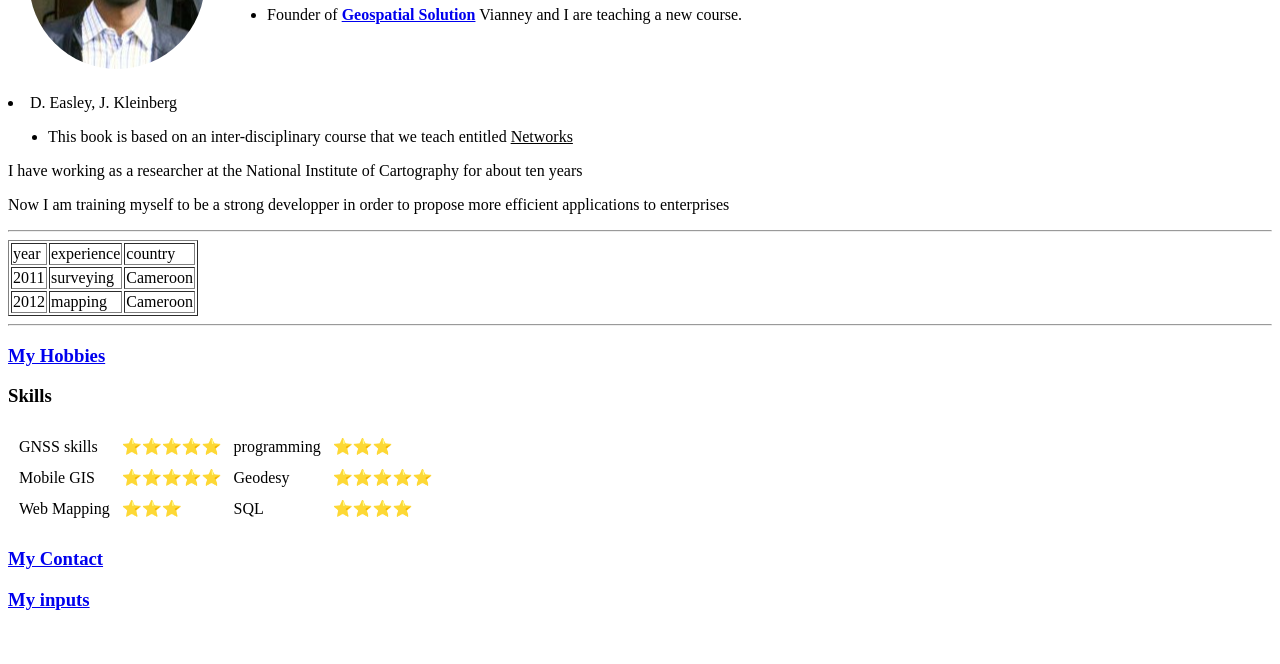
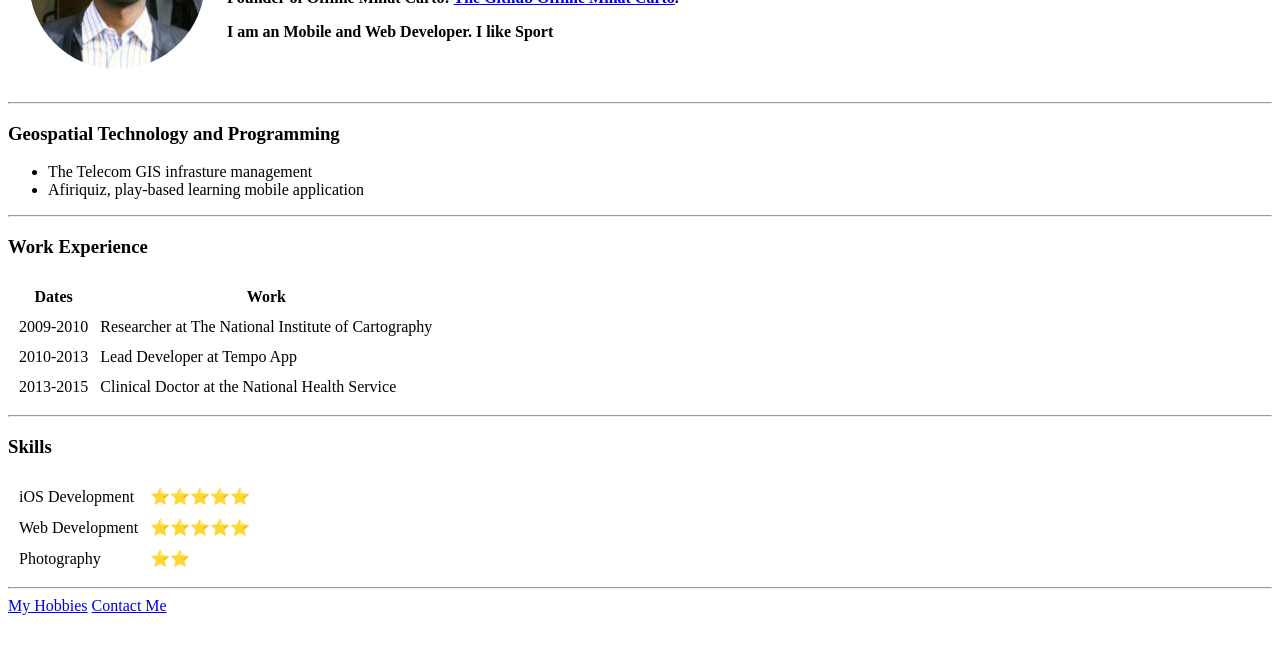
Before and after one commit to thibaudet7/cv, a plain HTML site: page index.html in a window 1280 px wide. Shown: the part 136-800 px from the top of the page. Drawn offline with Linux system fonts and the light colour scheme.

Commit message:
Add files via upload

```diff
--- a/index.html
+++ b/index.html
@@ -1,73 +1,72 @@
 <!DOCTYPE html>
-<html lang="en" dir="ltr">
+<html>
 
 <head>
   <meta charset="utf-8">
-  <title> Thibaut's Personal Site</title>
+  <title>Thibaut's Personal Site</title>
+  <link rel="stylesheet" href="css/styles.css">
 </head>
 
-<body>
-  <table cellspacing="20" >
+<body >
+  <table cellspacing="20">
     <tr>
-      <td> <img src="photos/thibaudet.png" alt="picture of Thibaut"></td>
+      <td><img src="photos/thibaudet.png" alt="Thibaut's profile picture"></td>
       <td>
-        <h1><strong>Thibaut EKANI</strong></h1>
-        <ul>
-          <li>Founder of <strong><a href="https://www.appbrewery.co/">Geospatial Solution</a></strong> Vianney and I are teaching a new course.</li>
+        <h1>Thibaut Ekani</h1>
+        <p> <em> </em><strong>Founder of Offline Minat Carto: <strong><a href="https://github.com/thibaudet7/offline_map_minat">The Github Offline Minat Carto</a></strong>.</em></p>
+        <p>I am an Mobile and Web Developer. I like Sport</p>
       </td>
     </tr>
   </table>
-
-
-
-  <li>D. Easley, J. Kleinberg
+  <hr>
+  <h3>Geospatial Technology and Programming</h3>
   <ul>
-      <li>This book is based on an inter-disciplinary course that we teach entitled <u>Networks</u></li>
+    <li>The Telecom GIS infrasture management</li>
+    <li>Afiriquiz, play-based learning mobile application</li>
   </ul>
-  </li>
-  <p> I have working as a researcher at the National Institute of Cartography for about ten years</p>
-  <p>Now I am training myself to be a strong developper in order to propose more efficient applications to enterprises</p>
   <hr>
-  <table border="1">
+  <h3>Work Experience</h3>
+  <table cellspacing="10">
     <thead>
       <tr>
-        <td>year</td>
-        <td>experience</td>
-        <td>country</td>
+        <th>Dates</th>
+        <th>Work</th>
       </tr>
     </thead>
     <tbody>
       <tr>
-        <td>2011</td>
-        <td>surveying</td>
-        <td>Cameroon</td>
+        <td>2009-2010</td>
+        <td>Researcher at The National Institute of Cartography</td>
       </tr>
       <tr>
-        <td>2012</td>
-        <td>mapping</td>
-        <td>Cameroon</td>
+        <td>2010-2013</td>
+        <td>Lead Developer at Tempo App</td>
+      </tr>
+      <tr>
+        <td>2013-2015</td>
+        <td>Clinical Doctor at the National Health Service</td>
       </tr>
     </tbody>
-
   </table>
   <hr>
-  <h3> <a href="myhobbies.html">My Hobbies</a></h3>
   <h3>Skills</h3>
   <table cellspacing="10">
     <tr>
-<td> GNSS skills</td><td>⭐⭐⭐⭐⭐</td><td>programming</td><td>⭐⭐⭐</td>
+      <td>iOS Development</td>
+      <td>⭐️⭐️⭐️⭐️⭐️</td>
     </tr>
     <tr>
-<td> Mobile GIS</td><td>⭐⭐⭐⭐⭐</td><td>Geodesy</td><td>⭐⭐⭐⭐⭐</td>
+      <td>Web Development</td>
+      <td>⭐️⭐️⭐️⭐️⭐️</td>
     </tr>
     <tr>
-<td> Web Mapping</td><td>⭐⭐⭐</td><td>SQL</td><td>⭐⭐⭐⭐</td>
+      <td>Photography</td>
+      <td>⭐️⭐️</td>
     </tr>
   </table>
+  <hr>
+  <a href="myhobbies.html">My Hobbies</a>
+  <a href="mycontact.html">Contact Me</a>
 </body>
 
-<h3> <a href="mycontact.html"> My Contact</a></h3>
-
-<h3><a href="C:\Users\Administrateur\Desktop\inputs.html">My inputs</a></h3>
-
 </html>
```
Lines whose indentation alone changed are shown as unchanged.
